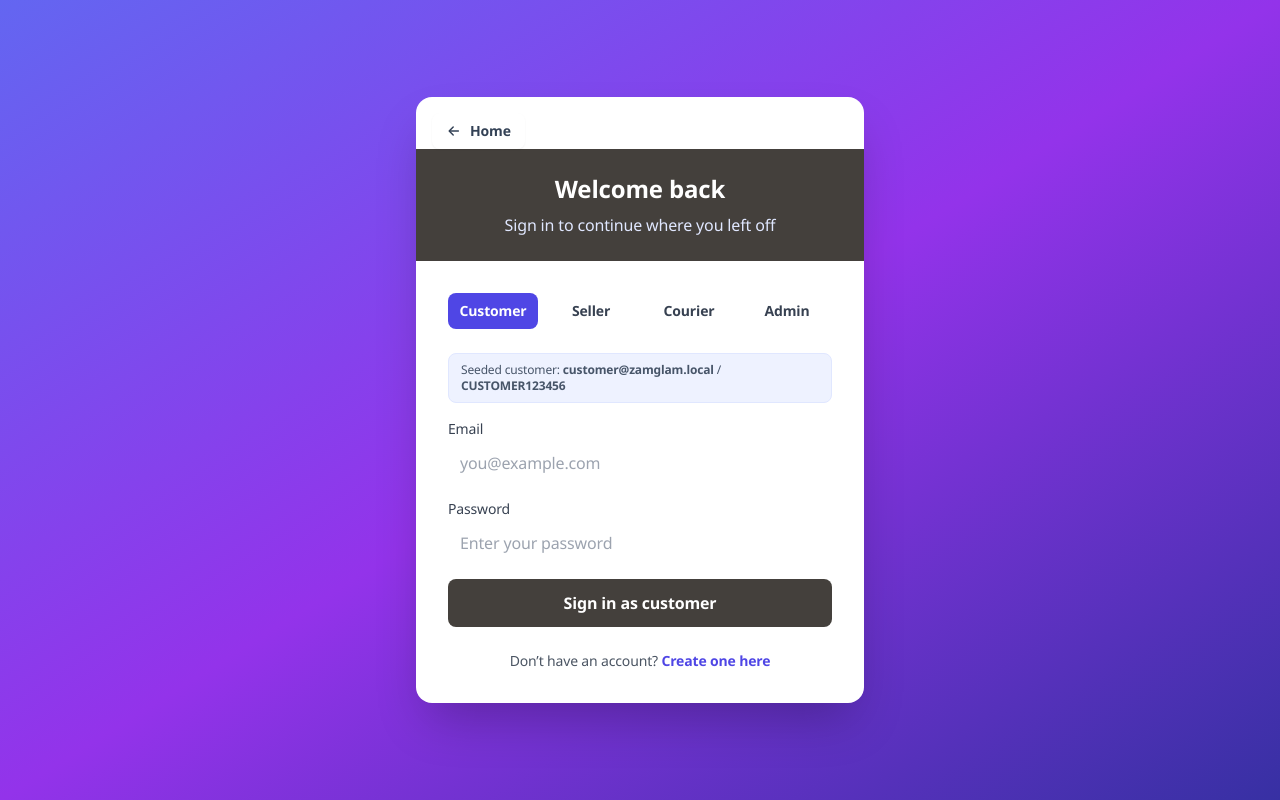
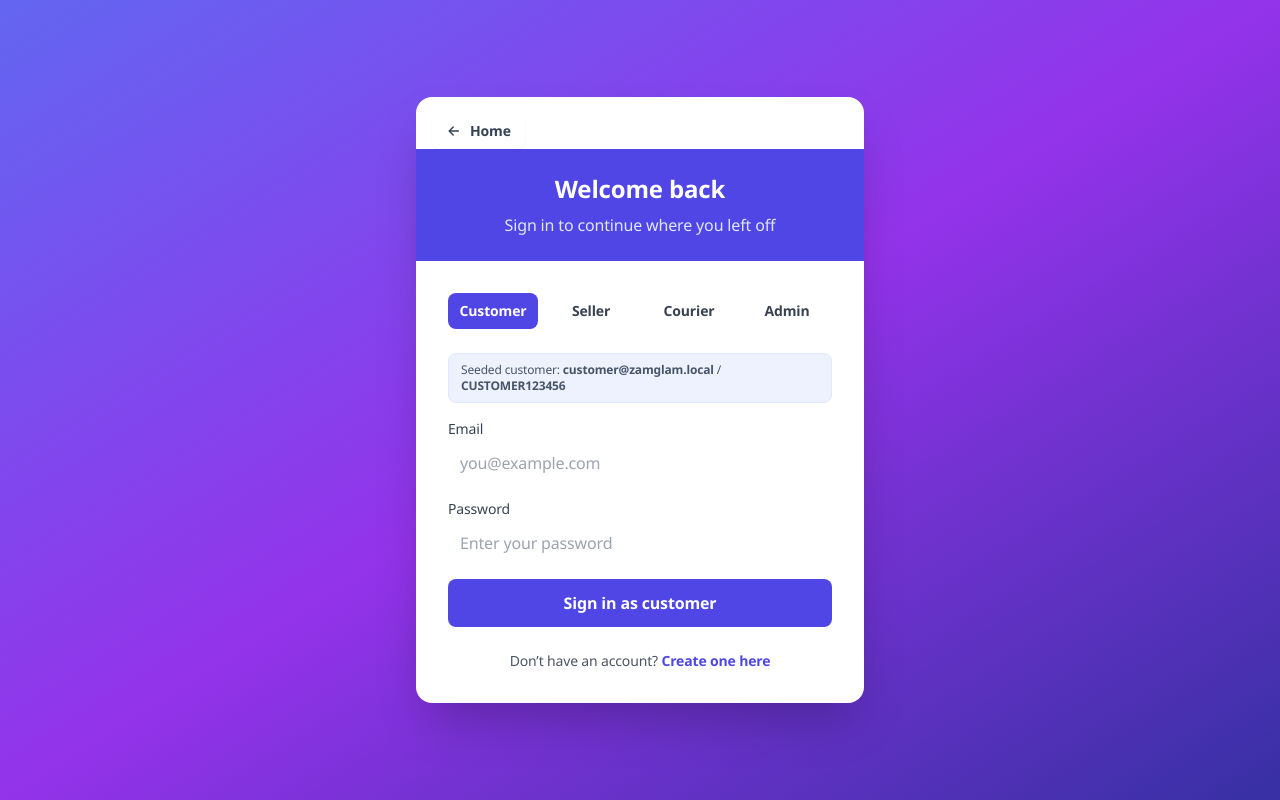
Before and after one commit to Suzi-Kazonga/Zam-glam, a React (Vite) app: page /login in a window 1280 px wide. Built offline with nearby package versions, Linux system fonts and the light colour scheme; no server answers.

Commit message:
Refine navy theme and shopper bag branding

```diff
--- a/src/components/BackButton.jsx
+++ b/src/components/BackButton.jsx
@@ -16,7 +16,7 @@ export default function BackButton({ to, label = 'Back', className = '' }) {
       type="button"
       onClick={handleClick}
       aria-label={label}
-      className={`inline-flex items-center gap-2 rounded-lg border border-slate-200 bg-white px-3.5 py-2 text-sm font-semibold text-slate-700 shadow-sm transition hover:-translate-x-0.5 hover:border-slate-400 hover:bg-slate-50 hover:text-slate-900 focus:outline-none focus:ring-2 focus:ring-stone-400 focus:ring-offset-2 ${className}`}
+      className={`inline-flex items-center gap-2 rounded-lg border border-slate-200 bg-white px-3.5 py-2 text-sm font-semibold text-slate-700 shadow-sm transition hover:-translate-x-0.5 hover:border-slate-400 hover:bg-slate-50 hover:text-slate-900 focus:outline-none focus:ring-2 focus:ring-slate-400 focus:ring-offset-2 ${className}`}
     >
       <svg aria-hidden="true" viewBox="0 0 20 20" className="h-4 w-4" fill="none" stroke="currentColor" strokeWidth="1.8" strokeLinecap="round" strokeLinejoin="round">
         <path d="M15.5 10H4.5" />
--- a/src/components/Header.jsx
+++ b/src/components/Header.jsx
@@ -21,9 +21,9 @@ const Header = () => {
   const profileMeta = user ? resolveUserMeta(user) : { initials: 'U', profilePhoto: '' };
   const themed = Boolean(user);
   const shellClass = themed ? `${theme.bar} border-b border-black/10` : 'border-b border-slate-200 bg-white';
-  const brandClass = themed ? 'text-white hover:text-white/80' : 'text-slate-900 hover:text-indigo-600';
+  const brandClass = themed ? 'text-white hover:text-white/80' : 'text-slate-900 hover:text-[#17365d]';
   const navClass = themed ? 'text-white/80' : 'text-slate-600';
-  const linkClass = themed ? 'hover:text-white transition' : 'hover:text-indigo-600 transition';
+  const linkClass = themed ? 'hover:text-white transition' : 'hover:text-[#17365d] transition';
 
   // The nav is hidden below lg, so without this the links are unreachable on a phone.
   const [menuOpen, setMenuOpen] = useState(false);
@@ -63,9 +63,9 @@ const Header = () => {
       <Link to="/" aria-label="Zamglam home" className={`inline-flex items-center gap-1 text-xl font-extrabold tracking-tight transition sm:text-2xl ${brandClass}`}>
         <span className="zamglam-bag inline-flex h-8 w-9 items-center justify-center" aria-hidden="true">
           <svg viewBox="0 0 36 30" className="h-8 w-9" fill="none" strokeLinecap="round" strokeLinejoin="round">
-            <path d="M3 10h12l-.7 14H3.7z" fill="#ffb3bd" stroke="#d92d3f" strokeWidth="1.4" />
+            <path d="M3 10h12l-.7 14H3.7z" fill="#d92d3f" fillOpacity="0.45" stroke="#d92d3f" strokeWidth="1.4" />
             <path d="M6.5 10V7.8a2.5 2.5 0 0 1 5 0V10" stroke="#d92d3f" strokeWidth="1.4" />
-            <path d="M20 8h13l-.7 16H20.7z" fill="#f56b79" stroke="#d92d3f" strokeWidth="1.5" />
+            <path d="M20 8h13l-.7 16H20.7z" fill="#d92d3f" fillOpacity="0.72" stroke="#d92d3f" strokeWidth="1.5" />
             <path d="M23.5 8V5.8a3 3 0 0 1 6 0V8" stroke="#d92d3f" strokeWidth="1.5" />
             <path d="M12 12h14l-.8 16H12.8z" fill="#d92d3f" stroke="#a7192e" strokeWidth="1.5" />
             <path d="M15.5 12V9.5a3.5 3.5 0 0 1 7 0V12" stroke="#a7192e" strokeWidth="1.5" />
@@ -101,14 +101,14 @@ const Header = () => {
             <Link
               to="/login"
               state={{ from: location }}
-              className="inline-flex items-center justify-center rounded-lg border border-slate-300 bg-white px-4 py-2 text-sm font-semibold text-slate-700 shadow-sm transition hover:border-indigo-300 hover:text-indigo-600"
+              className="inline-flex items-center justify-center rounded-lg border border-slate-300 bg-white px-4 py-2 text-sm font-semibold text-slate-700 shadow-sm transition hover:border-[#7894b2] hover:text-[#17365d]"
             >
               Log In
             </Link>
             <Link
               to="/signup"
               state={{ from: location }}
-              className="inline-flex items-center justify-center rounded-lg bg-stone-700 px-4 py-2 text-sm font-semibold text-white shadow-sm transition hover:bg-stone-800"
+              className="inline-flex items-center justify-center rounded-lg bg-[#17365d] px-4 py-2 text-sm font-semibold text-white shadow-sm transition hover:bg-[#0d2340]"
             >
               Sign Up
             </Link>
@@ -134,7 +134,7 @@ const Header = () => {
           {!user && (
             <div className="mt-3 flex gap-2">
               <Link to="/login" state={{ from: location }} onClick={closeMenu} className="flex-1 rounded-lg border border-slate-300 bg-white px-4 py-3 text-center font-semibold text-slate-700 shadow-sm">Log In</Link>
-              <Link to="/signup" state={{ from: location }} onClick={closeMenu} className="flex-1 rounded-lg bg-stone-700 px-4 py-3 text-center font-semibold text-white shadow-sm hover:bg-stone-800">Sign Up</Link>
+              <Link to="/signup" state={{ from: location }} onClick={closeMenu} className="flex-1 rounded-lg bg-[#17365d] px-4 py-3 text-center font-semibold text-white shadow-sm hover:bg-[#0d2340]">Sign Up</Link>
             </div>
           )}
         </nav>
--- a/src/index.css
+++ b/src/index.css
@@ -8,8 +8,8 @@
   font-family: 'Manrope', 'Segoe UI', 'Arial', sans-serif;
   line-height: 1.5;
   font-weight: 400;
-  color: #1c1917;
-  background: #f5f5f4;
+  color: #1f2937;
+  background: #f8fafc;
 }
 
 body {
@@ -18,8 +18,8 @@ body {
   min-height: 100vh;
   font-family: 'Manrope', 'Segoe UI', 'Arial', sans-serif;
   letter-spacing: -0.01em;
-  background: linear-gradient(180deg, #f5f5f4 0%, #f8fafc 100%);
-  color: #1c1917;
+  background: linear-gradient(180deg, #f8fafc 0%, #ffffff 100%);
+  color: #1f2937;
   -webkit-font-smoothing: antialiased;
   -moz-osx-font-smoothing: grayscale;
 }
@@ -41,20 +41,20 @@ button, a { transition: all 180ms ease; }
 }
 
 .zamglam-button:focus-visible {
-  outline: 2px solid #78716c;
+  outline: 2px solid #64748b;
   outline-offset: 2px;
 }
 
 .zamglam-bag {
-  transform-origin: 85% -5px;
-  animation: zamglam-bag-swing 2.4s ease-in-out infinite;
+  transform-origin: 82% 8%;
+  animation: zamglam-bag-swing 3.2s ease-in-out infinite;
 }
 
 @keyframes zamglam-bag-swing {
   0%, 100% { transform: rotate(0deg) translateY(0); }
-  25% { transform: rotate(-14deg) translateX(-2px) translateY(1px); }
-  50% { transform: rotate(-4deg) translateX(-1px) translateY(-1px); }
-  75% { transform: rotate(7deg) translateX(1px) translateY(1px); }
+  25% { transform: rotate(-6deg) translateY(1px); }
+  50% { transform: rotate(-1deg) translateY(0); }
+  75% { transform: rotate(4deg) translateY(1px); }
 }
 
 @media (prefers-reduced-motion: reduce) {
--- a/src/utils/roleTheme.js
+++ b/src/utils/roleTheme.js
@@ -1,57 +1,57 @@
 // Single source of truth for per-role colours. The login page, the site header, the
-// dashboard topbar and the sidebar all read from here, so a role looks the same
-// everywhere: customer = indigo, seller = purple, courier = emerald, admin = slate.
+// dashboard topbar and the sidebar all read from here, so each account type keeps
+// the same colour used by the role selector on the first page.
 //
 // Tailwind scans source files for literal class names, so these must stay written out
 // in full — never build them by string interpolation.
 export const ROLE_THEMES = {
   customer: {
     label: 'Customer',
-    bar: 'bg-stone-700',
-    barHover: 'hover:bg-stone-800',
-    barLink: 'text-stone-100 hover:text-white',
-    button: 'bg-stone-700 hover:bg-stone-800',
-    accentText: 'text-stone-700',
-    avatar: 'bg-stone-100 text-stone-700',
-    sidebarActive: 'bg-stone-100 text-stone-700',
-    softBg: 'bg-stone-100',
-    border: 'border-stone-700',
+    bar: 'bg-indigo-600',
+    barHover: 'hover:bg-indigo-700',
+    barLink: 'text-indigo-100 hover:text-white',
+    button: 'bg-indigo-600 hover:bg-indigo-700',
+    accentText: 'text-indigo-700',
+    avatar: 'bg-indigo-100 text-indigo-700',
+    sidebarActive: 'bg-indigo-100 text-indigo-700',
+    softBg: 'bg-indigo-100',
+    border: 'border-indigo-600',
   },
   seller: {
     label: 'Seller',
-    bar: 'bg-neutral-700',
-    barHover: 'hover:bg-neutral-800',
-    barLink: 'text-neutral-100 hover:text-white',
-    button: 'bg-neutral-700 hover:bg-neutral-800',
-    accentText: 'text-neutral-700',
-    avatar: 'bg-neutral-100 text-neutral-700',
-    sidebarActive: 'bg-neutral-100 text-neutral-700',
-    softBg: 'bg-neutral-100',
-    border: 'border-neutral-700',
+    bar: 'bg-purple-700',
+    barHover: 'hover:bg-purple-800',
+    barLink: 'text-purple-100 hover:text-white',
+    button: 'bg-purple-700 hover:bg-purple-800',
+    accentText: 'text-purple-700',
+    avatar: 'bg-purple-100 text-purple-700',
+    sidebarActive: 'bg-purple-100 text-purple-700',
+    softBg: 'bg-purple-100',
+    border: 'border-purple-700',
   },
   courier: {
     label: 'Courier',
-    bar: 'bg-zinc-700',
-    barHover: 'hover:bg-zinc-800',
-    barLink: 'text-zinc-100 hover:text-white',
-    button: 'bg-zinc-700 hover:bg-zinc-800',
-    accentText: 'text-zinc-700',
-    avatar: 'bg-zinc-100 text-zinc-700',
-    sidebarActive: 'bg-zinc-100 text-zinc-700',
-    softBg: 'bg-zinc-100',
-    border: 'border-zinc-700',
+    bar: 'bg-emerald-700',
+    barHover: 'hover:bg-emerald-800',
+    barLink: 'text-emerald-100 hover:text-white',
+    button: 'bg-emerald-700 hover:bg-emerald-800',
+    accentText: 'text-emerald-700',
+    avatar: 'bg-emerald-100 text-emerald-700',
+    sidebarActive: 'bg-emerald-100 text-emerald-700',
+    softBg: 'bg-emerald-100',
+    border: 'border-emerald-700',
   },
   admin: {
     label: 'Admin',
-    bar: 'bg-zinc-900',
-    barHover: 'hover:bg-zinc-800',
-    barLink: 'text-zinc-300 hover:text-white',
-    button: 'bg-zinc-900 hover:bg-zinc-800',
-    accentText: 'text-zinc-900',
-    avatar: 'bg-zinc-200 text-zinc-900',
-    sidebarActive: 'bg-zinc-100 text-zinc-900',
-    softBg: 'bg-zinc-100',
-    border: 'border-zinc-900',
+    bar: 'bg-slate-900',
+    barHover: 'hover:bg-slate-800',
+    barLink: 'text-slate-300 hover:text-white',
+    button: 'bg-slate-900 hover:bg-slate-800',
+    accentText: 'text-slate-900',
+    avatar: 'bg-slate-200 text-slate-900',
+    sidebarActive: 'bg-slate-100 text-slate-900',
+    softBg: 'bg-slate-100',
+    border: 'border-slate-900',
   },
 };
 
```
Also changed, not shown: src/styles/auth.css (+5 -5 lines).
